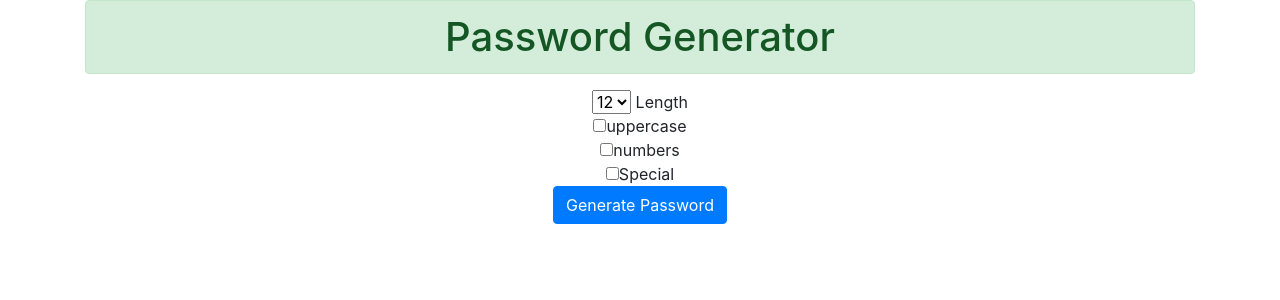
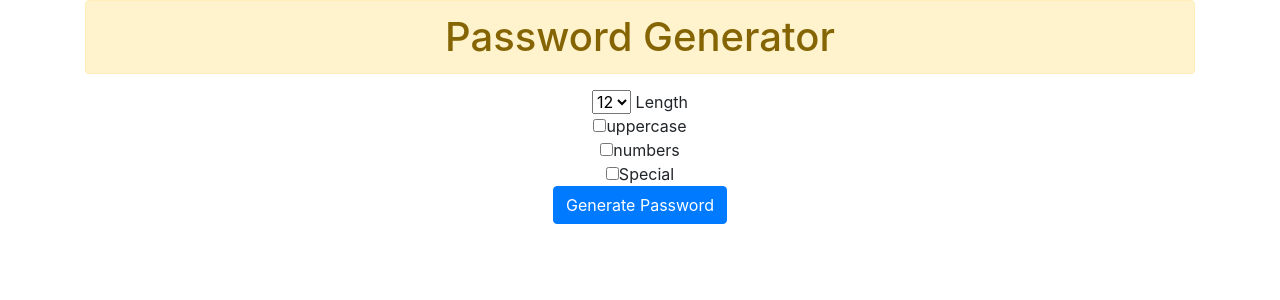
Before and after one commit to SomnathKhatal23/project.github.io, a Django app: page / in a window 1280 px wide. Shown: the top 300 px of the page. Run offline with Django 3.2, Linux system fonts and the light colour scheme; some libraries are stand-ins or nearby versions.

Commit message:
our firt commit

```diff
--- a/generator/templates/generator/home.html
+++ b/generator/templates/generator/home.html
@@ -4,7 +4,7 @@
 
     <div class="container text-center">
 
-        <h1 class="alert alert-success">Password Generator</h1>
+        <h1 class="alert alert-warning">Password Generator</h1>
 
         <form action="{% url 'password' %}">
             <select name="length">
--- a/generator/templates/generator/password.html
+++ b/generator/templates/generator/password.html
@@ -6,6 +6,6 @@
 
         <h1>Your passsword is :</h1>
         <h2 class="alert alert-success">{{ password }}</h2>
-        <a href="{% url 'home' %}" class="btn btn-info">Home</a>
+        <a href="{% url 'home' %}" class="btn btn-warning">Home</a>
 
     </div>
```
